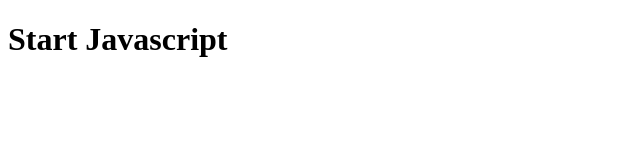
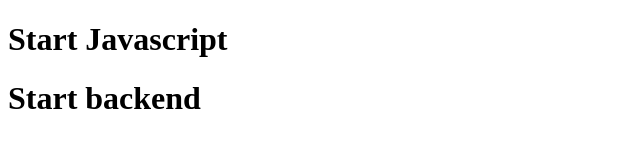
Before and after one commit to ehsanahmad193/dalta-demo, a plain HTML site: page index.html in a window 1280 px wide. Shown: the whole page, without its empty margins (0-640 px from the left). Drawn offline with Linux system fonts and the light colour scheme.

Commit message:
change index file

```diff
--- a/index.html
+++ b/index.html
@@ -7,5 +7,6 @@
   </head>
   <body>
     <h1>Start Javascript</h1>
+    <h1>Start backend</h1>
   </body>
 </html>
```
